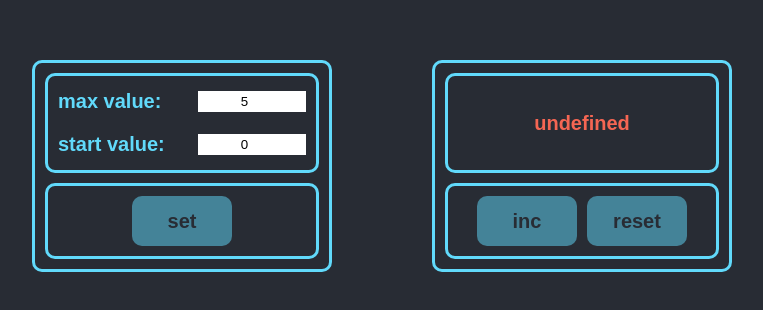
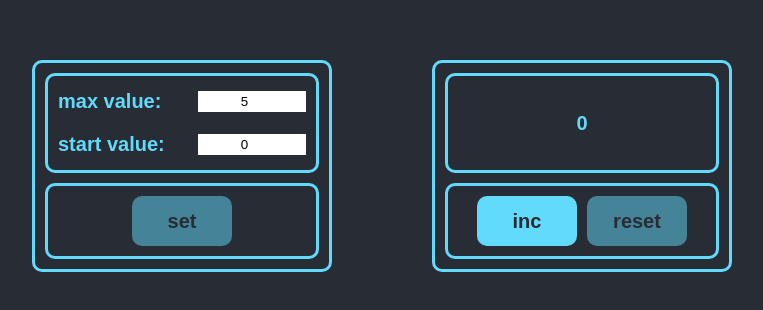
Before and after one commit to cubik707/counter, a React (Create React App) app: page / in a window 1280 px wide. Shown: the part 234-544 px from the top of the page, without its empty margins (258-1021 px from the left). Built offline with nearby package versions, Linux system fonts and the light colour scheme.

Commit message:
fix Counter.tsx

```diff
--- a/src/components/Counter.tsx
+++ b/src/components/Counter.tsx
@@ -1,5 +1,9 @@
 import {Button} from "./Button";
 import c from "./Counter.module.css"
+import {useDispatch, useSelector} from "react-redux";
+import {AppRootStateType} from "../state/store";
+import {SettingsType} from "./Settings";
+import {IncrementCountAC, ResetCountAC} from "../state/count-reducer";
 
 type CounterPropsType = {
 };
@@ -8,33 +12,40 @@ export type CountType = {
     count: number
 }
 export const Counter = (props: CounterPropsType) => {
+    const settings = useSelector<AppRootStateType, SettingsType>(state => state.settings)
+    const count = useSelector<AppRootStateType, CountType>(state => state.count)
+    const dispatch = useDispatch();
+
+    const step = 1;
+
     //Переменные состояния о том, достигнута ли верхняя или нижняя граница
-    const isCountMax = props.count === props.max;
-    const isCountMin = props.count === props.min;
+    const isCountMax = count.count === settings.max;
+    const isCountMin = count.count === settings.min;
 
     //Обработка нажатия на кнопке инкрементирования
     const countIncHandler = () => {
-        if (props.count < props.max) {
-            props.changeCount(props.count + props.step);
+        if (count.count < settings.max) {
+            dispatch(IncrementCountAC(step))
         }
     }
 
     //Обработка нажатия на кнопке сброса
     const countResetHandler = () => {
-        props.changeCount(props.min);
+        //------- props.changeCount(props.min);
+        dispatch(ResetCountAC(settings.min))
     }
-    debugger
+
     //Определение сообщения для вывода
-    const printValue = props.error ? props.error : `${props.count}`;
+    const printValue = settings.error ? settings.error : `${count.count}`;
     //Опеределение класса сообщения для вывода
-    const counterValueClassName = `${c.counter} ${isCountMax || props.error ? c.error : ''}`
+    const counterValueClassName = `${c.counter} ${isCountMax || settings.error ? c.error : ''}`
     return (
         <div className={c.box}>
             <div className={counterValueClassName}>{printValue}</div>
 
             <div className={c.btnWrapper}>
-                <Button className={`${c.button} ${isCountMax ? c.disable : ''}`} title={'inc'} onClick={countIncHandler} disable={isCountMax || !!props.error}/>
-                <Button className={`${c.button} ${isCountMin ? c.disable : ''}`} title={'reset'} onClick={countResetHandler} disable={isCountMin || !!props.error}/>
+                <Button className={`${c.button} ${isCountMax ? c.disable : ''}`} title={'inc'} onClick={countIncHandler} disable={isCountMax || !!settings.error}/>
+                <Button className={`${c.button} ${isCountMin ? c.disable : ''}`} title={'reset'} onClick={countResetHandler} disable={isCountMin || !!settings.error}/>
             </div>
 
         </div>
```
